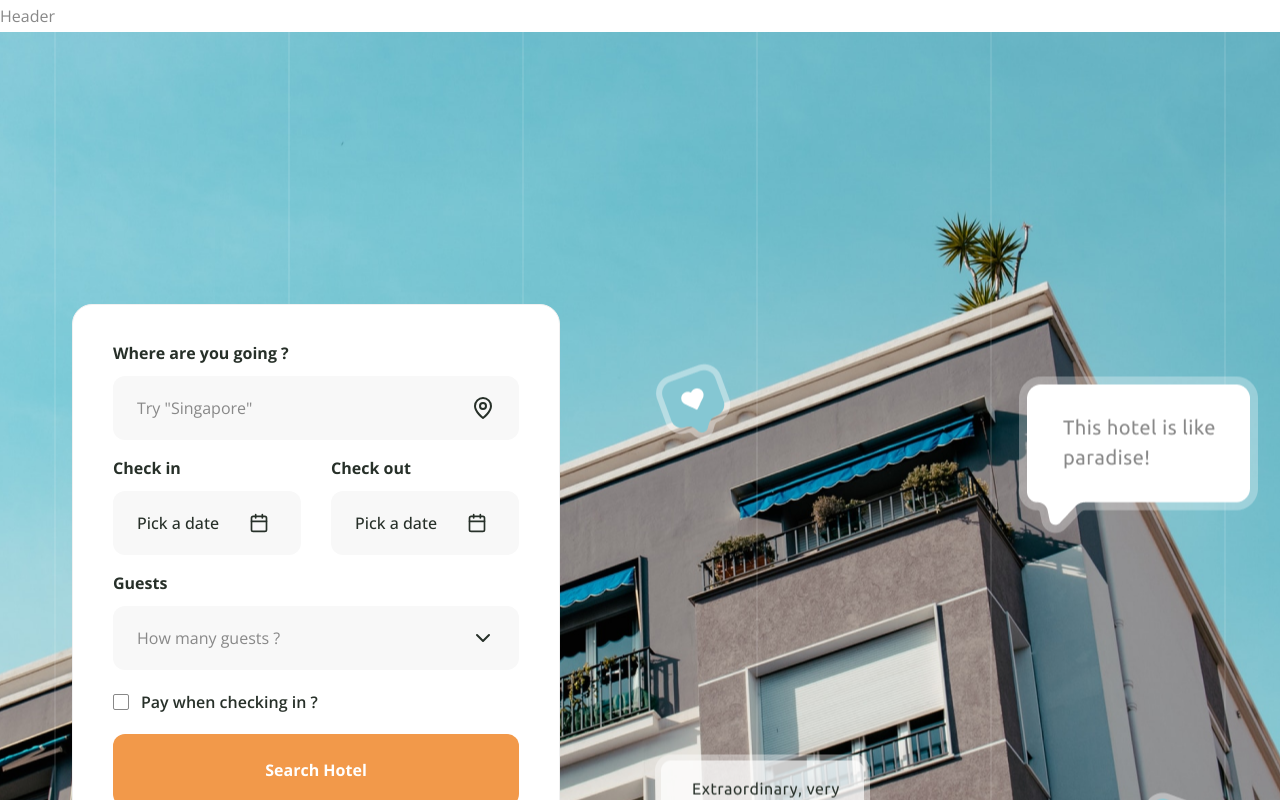
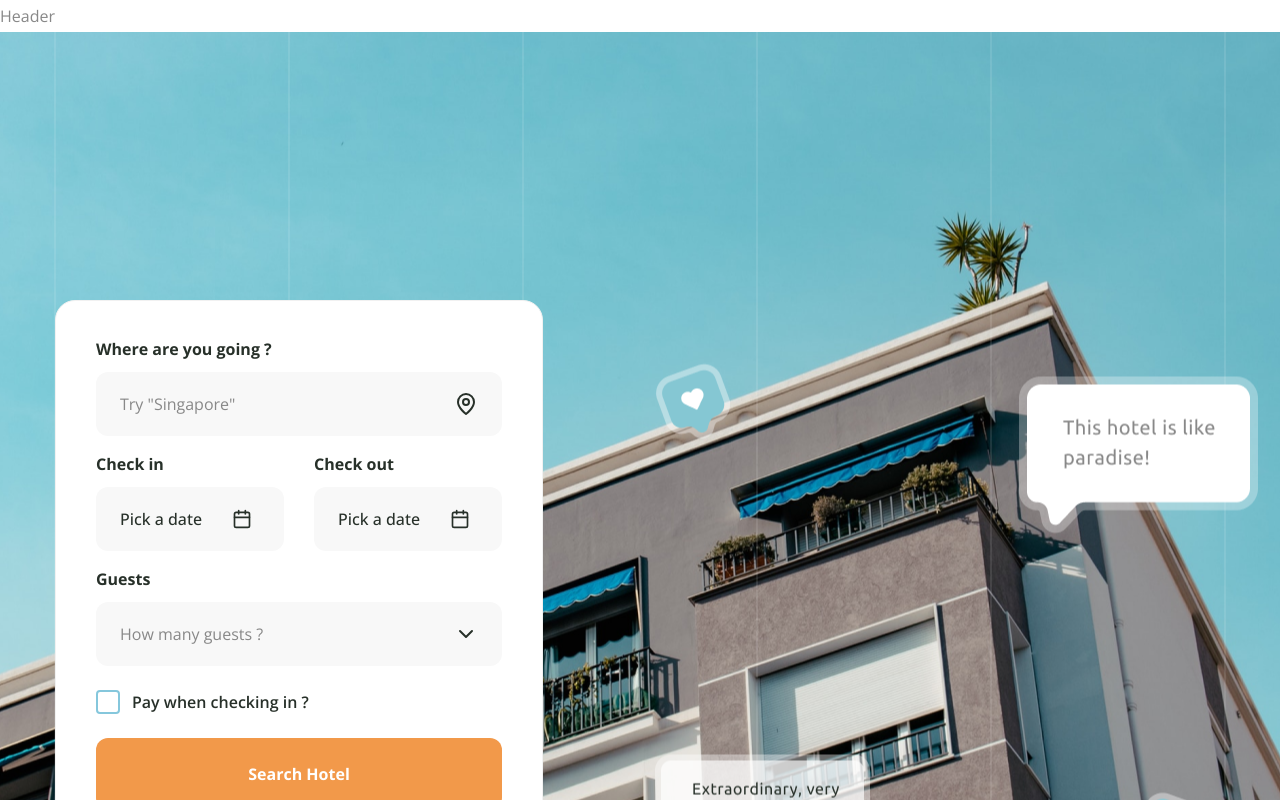
Before and after one commit to Jisap/next14-hotely, a Next.js app: page / in a window 1280 px wide. Shown: the top 800 px of the page. Built offline with nearby package versions, Linux system fonts and the light colour scheme.

Commit message:
searchBox

```diff
--- a/components/ui/checkbox.jsx
+++ b/components/ui/checkbox.jsx
@@ -10,7 +10,7 @@ const Checkbox = React.forwardRef(({ className, ...props }, ref) => (
   <CheckboxPrimitive.Root
     ref={ref}
     className={cn(
-      "peer h-4 w-4 shrink-0 rounded-sm border border-slate-200 border-slate-900 ring-offset-white focus-visible:outline-none focus-visible:ring-2 focus-visible:ring-slate-950 focus-visible:ring-offset-2 disabled:cursor-not-allowed disabled:opacity-50 data-[state=checked]:bg-slate-900 data-[state=checked]:text-slate-50 dark:border-slate-800 dark:border-slate-50 dark:ring-offset-slate-950 dark:focus-visible:ring-slate-300 dark:data-[state=checked]:bg-slate-50 dark:data-[state=checked]:text-slate-900",
+      "peer h-6 w-6 shrink-0 rounded-[4px] border-2 border-soft_green text-white ring-offset-white focus-visible:outline-none focus-visible:ring-2 focus-visible:ring-slate-950 focus-visible:ring-offset-2 disabled:cursor-not-allowed disabled:opacity-50 data-[state=checked]:bg-soft_green data-[state=checked]:text-slate-50",
       className
     )}
     {...props}>
--- a/tailwind.config.js
+++ b/tailwind.config.js
@@ -10,7 +10,7 @@ module.exports = {
   theme: {
     container: {
       center: true,
-      padding: "2rem",
+      padding: "15px",
     },
     screens: {
       sm:'640px',
@@ -52,7 +52,7 @@ module.exports = {
     },
     backgroundImage: {
       hero: 'url(/hero/bg.png)',
-      hero2: 'url(/hero/bg-2.png',
+      hero2: 'url(/hero/bg-2.png)',
     }
   },
   plugins: [require("tailwindcss-animate")],
```
